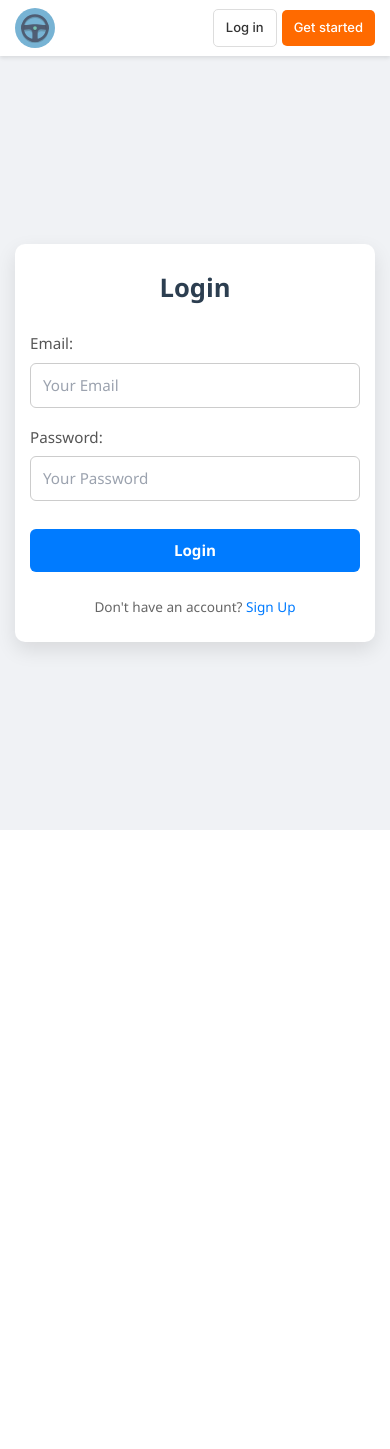
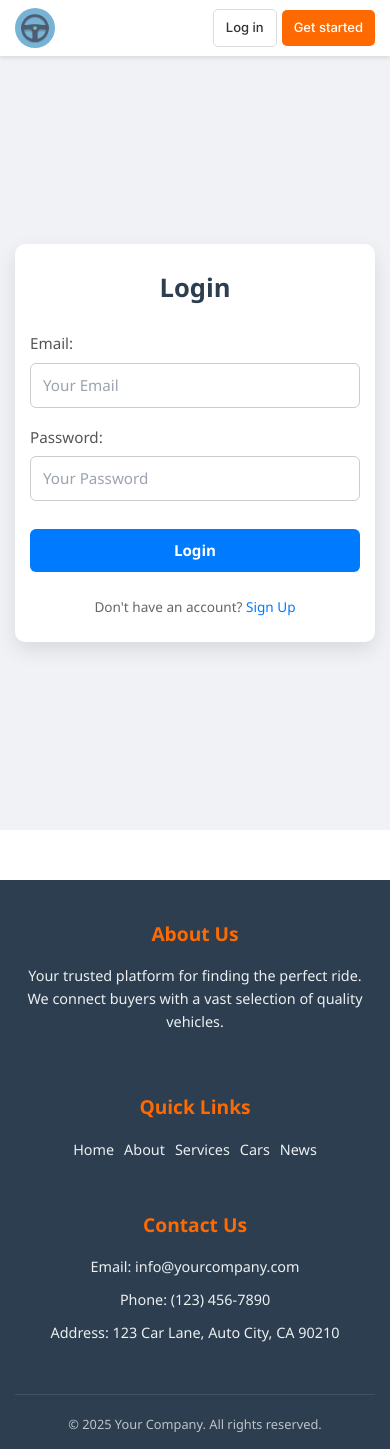
Before and after one commit to Prerit-Bhagat/Wheely, a React (Vite) app in the folder carPortfolio/: page /login in a window 390 px wide. Before the commit the page ends 844 px from the top, so only its background shows below. Built offline with nearby package versions, Linux system fonts and the light colour scheme; no server answers.

Commit message:
Updated Frontend

```diff
--- a/carPortfolio/src/components/CarNews/Carnews.jsx
+++ b/carPortfolio/src/components/CarNews/Carnews.jsx
@@ -59,8 +59,11 @@ const CarNews = () => {
   const [loading, setLoading] = useState(true); // Add loading state
 
   useEffect(() => {
-    const apiKey = "7f69bc049b5a44e7ad9b6accdf6ea350"; // Replace with your NewsAPI key
-    const apiUrl = `https://newsapi.org/v2/everything?q=cars&sortBy=publishedAt&pageSize=10&apiKey=${apiKey}`;
+    // const apiKey = "7f69bc049b5a44e7ad9b6accdf6ea350"; // Replace with your NewsAPI key
+    // const apiUrl = `https://newsapi.org/v2/everything?q=cars&sortBy=publishedAt&pageSize=10&apiKey=${apiKey}`;
+
+    const apiKey = "c104c29a70a24519b2648120530502f3";
+    const apiUrl = `https://newsapi.org/v2/everything?q=tesla&from=2025-07-07&sortBy=publishedAt&apiKey=${apiKey}`;
 
     setLoading(true); // Set loading to true before fetch
     fetch(apiUrl)
--- /dev/null
+++ b/carPortfolio/src/components/Footer.css
@@ -0,0 +1,116 @@
+/* Global box-sizing for consistency */
+.footer-container * {
+  box-sizing: border-box;
+}
+
+/* Footer container styling */
+.footer-container {
+  background-color: #2c3e50; /* Dark background */
+  color: #ecf0f1; /* Light text color */
+  font-family: "Segoe UI", Tahoma, Geneva, Verdana, sans-serif;
+  padding: 40px 20px 20px; /* Top, horizontal, bottom padding */
+  margin-top: 50px; /* Space above the footer */
+}
+
+/* Content section with columns */
+.footer-content {
+  display: flex;
+  flex-wrap: wrap; /* Allow sections to wrap */
+  justify-content: space-around; /* Distribute space */
+  max-width: 1200px;
+  margin: 0 auto 30px; /* Center content and add bottom margin */
+  gap: 30px; /* Space between sections */
+}
+
+.footer-section {
+  flex: 1; /* Allow sections to grow */
+  min-width: 250px; /* Minimum width for each section */
+  padding: 10px;
+}
+
+.footer-section h3 {
+  font-size: 1.4rem;
+  color: #ff6a00; /* Accent color for headings */
+  margin-bottom: 20px;
+  font-weight: 600;
+}
+
+.footer-section p {
+  font-size: 0.95rem;
+  line-height: 1.6;
+  margin-bottom: 10px;
+}
+
+.footer-section ul {
+  list-style: none;
+  padding: 0;
+}
+
+.footer-section ul li {
+  margin-bottom: 10px;
+}
+
+.footer-section ul li a {
+  color: #ecf0f1;
+  text-decoration: none;
+  font-size: 0.95rem;
+  transition: color 0.2s ease;
+}
+
+.footer-section ul li a:hover {
+  color: #ff6a00; /* Accent color on hover */
+  text-decoration: underline;
+}
+
+/* Bottom copyright section */
+.footer-bottom {
+  text-align: center;
+  padding-top: 20px;
+  border-top: 1px solid rgba(255, 255, 255, 0.1); /* Subtle separator */
+}
+
+.footer-bottom p {
+  font-size: 0.85rem;
+  color: #bdc3c7; /* Lighter grey for copyright */
+  margin: 0;
+}
+
+/* Responsive adjustments */
+@media (max-width: 768px) {
+  .footer-content {
+    flex-direction: column; /* Stack sections vertically */
+    align-items: center;
+    text-align: center;
+  }
+  .footer-section {
+    min-width: unset; /* Remove min-width */
+    width: 100%; /* Take full width */
+    max-width: 400px; /* Limit max width for stacked sections */
+  }
+  .footer-section ul {
+    display: flex;
+    flex-wrap: wrap;
+    justify-content: center;
+    gap: 10px;
+  }
+  .footer-section ul li {
+    margin-bottom: 0;
+  }
+}
+
+@media (max-width: 480px) {
+  .footer-container {
+    padding: 30px 15px 15px;
+  }
+  .footer-section h3 {
+    font-size: 1.2rem;
+    margin-bottom: 15px;
+  }
+  .footer-section p,
+  .footer-section ul li a {
+    font-size: 0.9rem;
+  }
+  .footer-bottom p {
+    font-size: 0.8rem;
+  }
+}
--- a/carPortfolio/src/components/Footer.jsx
+++ b/carPortfolio/src/components/Footer.jsx
@@ -8,10 +8,60 @@
 //         </div>
 //     );
 // }
+"use client";
+
 import React from "react";
+import { Link } from "react-router-dom";
+import "@/components/Footer.css";
 
 const Footer = () => {
-  return <div></div>;
+  const currentYear = new Date().getFullYear();
+
+  return (
+    <footer className="footer-container">
+      <div className="footer-content">
+        <div className="footer-section about">
+          <h3>About Us</h3>
+          <p>
+            Your trusted platform for finding the perfect ride. We connect
+            buyers with a vast selection of quality vehicles.
+          </p>
+        </div>
+
+        <div className="footer-section links">
+          <h3>Quick Links</h3>
+          <ul>
+            <li>
+              <Link to="/">Home</Link>
+            </li>
+            <li>
+              <Link to="/about">About</Link>
+            </li>
+            <li>
+              <Link to="/services">Services</Link>
+            </li>
+            <li>
+              <Link to="/cars">Cars</Link>
+            </li>
+            <li>
+              <Link to="/news">News</Link>
+            </li>
+          </ul>
+        </div>
+
+        <div className="footer-section contact">
+          <h3>Contact Us</h3>
+          <p>Email: info@yourcompany.com</p>
+          <p>Phone: (123) 456-7890</p>
+          <p>Address: 123 Car Lane, Auto City, CA 90210</p>
+        </div>
+      </div>
+
+      <div className="footer-bottom">
+        <p>&copy; {currentYear} Your Company. All rights reserved.</p>
+      </div>
+    </footer>
+  );
 };
 
 export default Footer;
```
